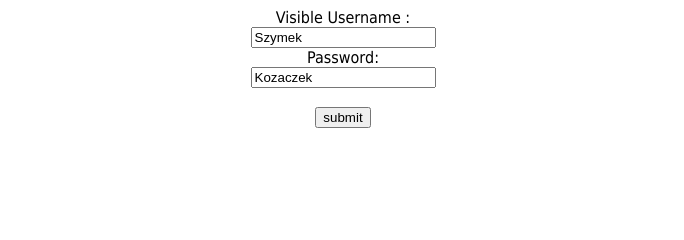
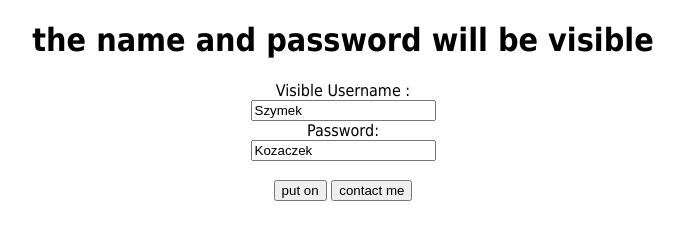
Before and after one commit to szymonczelusniak/strona, a plain HTML site: page strona.html in a window 1280 px wide. Shown: the whole page, without its empty margins (305-989 px from the left). Drawn offline with Linux system fonts and the light colour scheme.

Commit message:
edit strona.html

```diff
--- a/strona.html
+++ b/strona.html
@@ -23,6 +23,7 @@
 </style>
 </head>
 <body>
+<h1>the name and password will be visible</h1>
 <form action="/action_page.php" method="post">
 Visible Username :<br>
 <input type="text" name="firstname" value="Szymek">
@@ -30,7 +31,9 @@ Visible Username :<br>
 Password:<br>
 <input type="lastname" value="Kozaczek">
 <br><br>
-<input type="submit" value="submit">
+<input type="submit" value="put on">
+<a onclick=""locations.href='index.php';"><input type="button" value="contact me"
+<h1></h1>
 </form>
 </body>
 </html>
```
